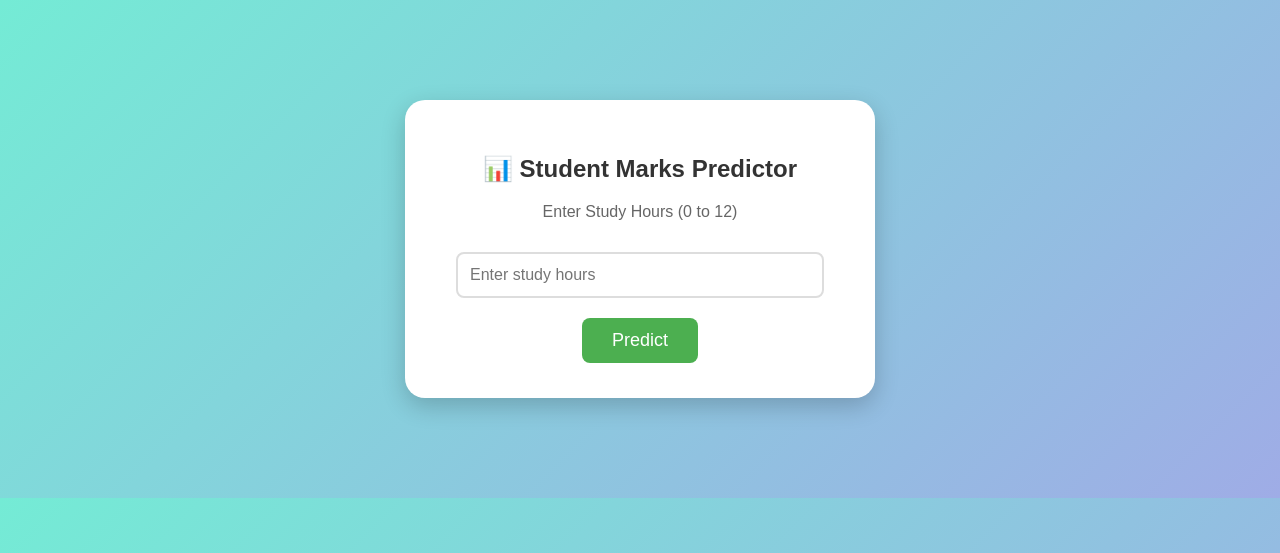
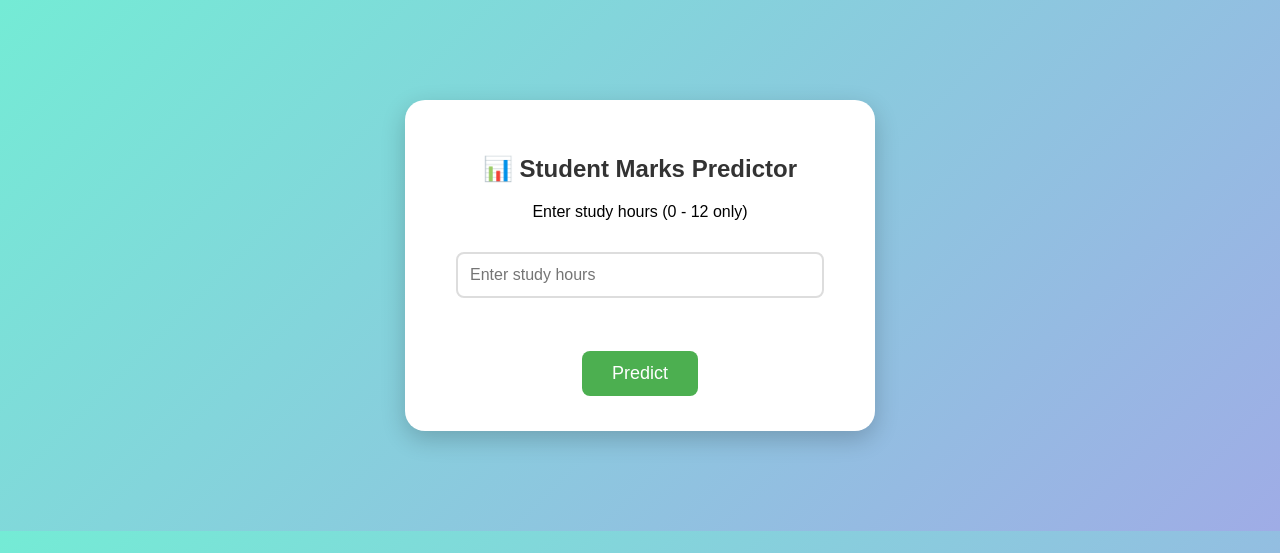
Before and after one commit to hasibudjaman/student-mark-predict, a Flask app: page / in a window 1280 px wide. Shown: the top 553 px of the page. Run offline with Flask 3, Linux system fonts and the light colour scheme; parts of the project's set-up code (start-up, migrations or seed data) failed here and were passed over.

Commit message:
last limit

```diff
--- a/templates/index.html
+++ b/templates/index.html
@@ -7,7 +7,7 @@
 
 body{
 font-family:Arial;
-            background: linear-gradient(135deg,#74ebd5,#9face6);
+background:linear-gradient(135deg,#74ebd5,#9face6);
 text-align:center;
 margin:0;
 padding:0;
@@ -19,16 +19,11 @@
 background:white;
 padding:35px;
 border-radius:20px;
-            box-shadow:0px 8px 25px rgba(0,0,0,0.2);
+box-shadow:0 8px 25px rgba(0,0,0,.2);
 }
 
 h2{
 color:#333;
-            margin-bottom:20px;
-        }
-
-        p{
-            color:#666;
 }
 
 input{
@@ -70,6 +65,12 @@
 color:#2d7a2d;
 }
 
+.note{
+margin-top:15px;
+color:red;
+font-weight:bold;
+}
+
 </style>
 </head>
 
@@ -79,7 +80,7 @@
 
 <h2>📊 Student Marks Predictor</h2>
 
-<p>Enter Study Hours (0 to 12)</p>
+<p>Enter study hours (0 - 12 only)</p>
 
 <form method="POST">
 
@@ -91,7 +92,10 @@ min="0"
 max="12"
 step="0.5"
 required
+oninput="checkInput(this)"
 >
+
+<div id="errorMsg" class="note"></div>
 
 <br>
 
@@ -102,14 +106,33 @@ Predict
 </form>
 
 {% if prediction %}
-
 <div class="result">
 🎯 Predicted Marks: {{ prediction }}
 </div>
-
 {% endif %}
 
 </div>
 
+
+<script>
+function checkInput(input){
+
+if(input.value >12){
+document.getElementById("errorMsg").innerHTML=
+"❌ Not Valid Input! Maximum 12 hours allowed";
+input.value=12;
+}
+else if(input.value<0){
+document.getElementById("errorMsg").innerHTML=
+"❌ Negative hours not allowed";
+input.value=0;
+}
+else{
+document.getElementById("errorMsg").innerHTML="";
+}
+
+}
+</script>
+
 </body>
 </html>
```
Lines whose indentation alone changed are shown as unchanged.
